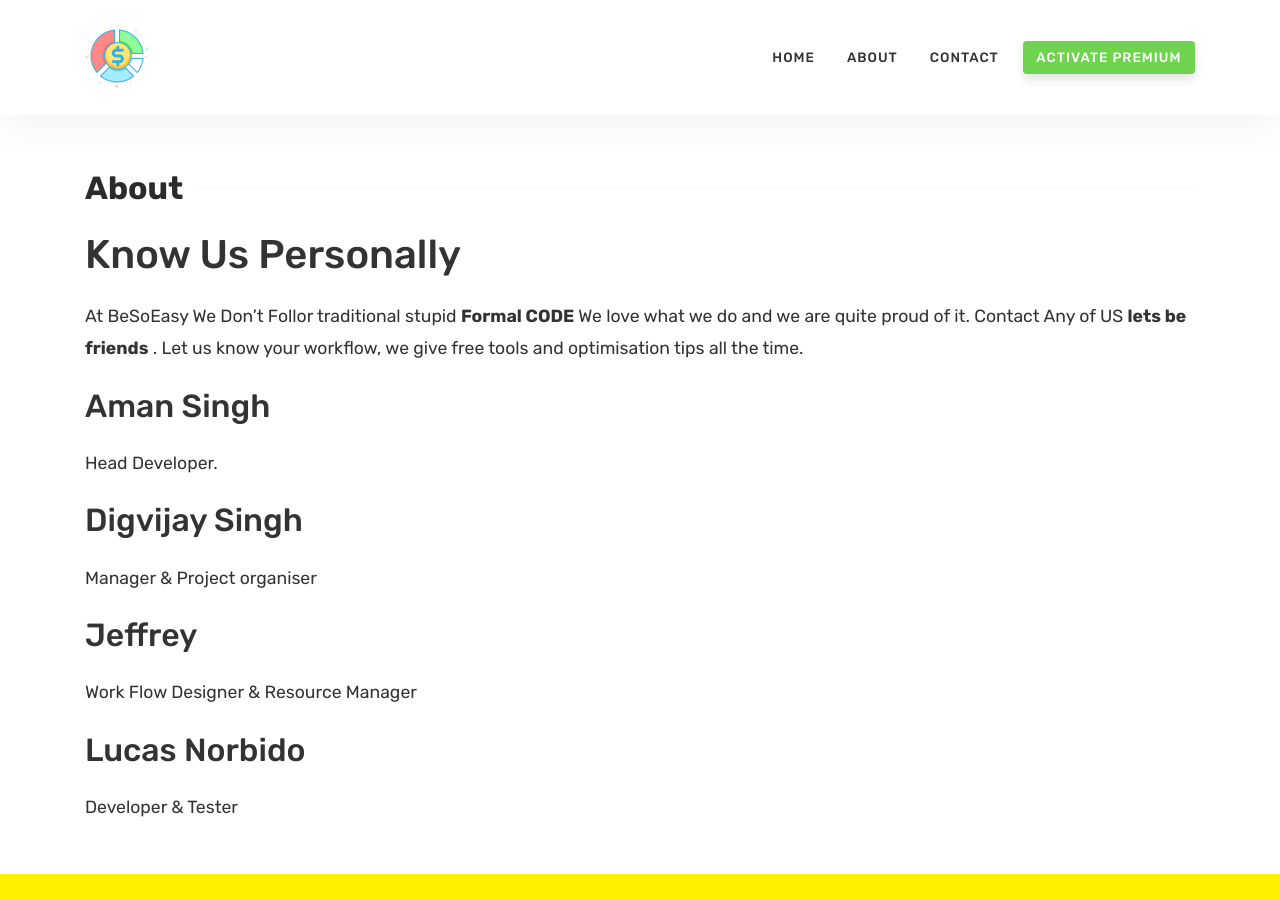
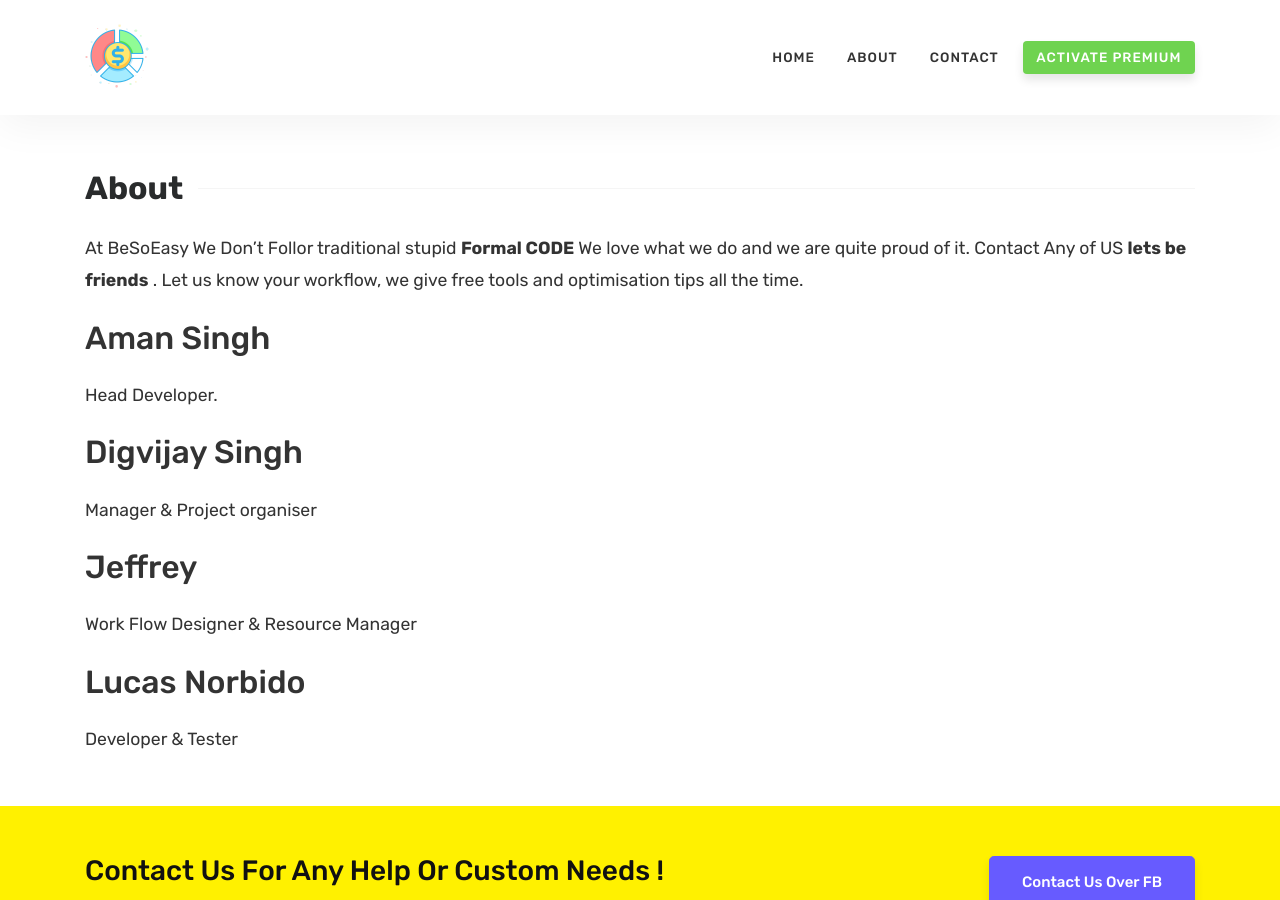
Before and after one commit to shochak2510/besoeasy.github.io, a Jekyll site: the page built from about.md, in a window 1280 px wide and 900 px high. Built offline with Jekyll 4.4.1, drawn with Linux system fonts in a browser that asks for light colours.

Commit message:
Update about.md

```diff
--- a/about.md
+++ b/about.md
@@ -4,7 +4,6 @@
 comments: true
 ---
 
-# Know Us Personally
 
 At BeSoEasy We Don't Follor traditional stupid  **Formal CODE** We love what we do and we are quite proud of it. Contact Any of US **lets be friends** . Let us know your workflow, we give free tools and optimisation tips all the time.
 
```
